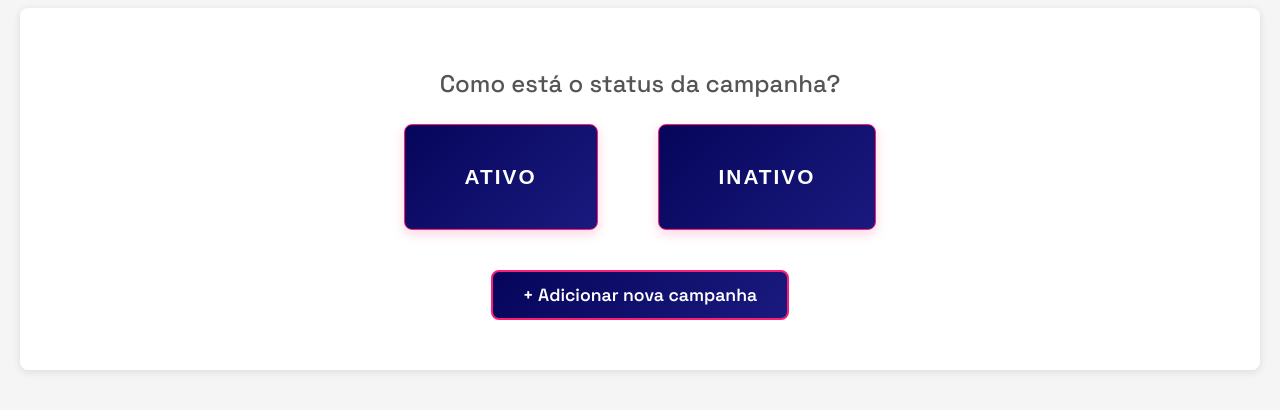
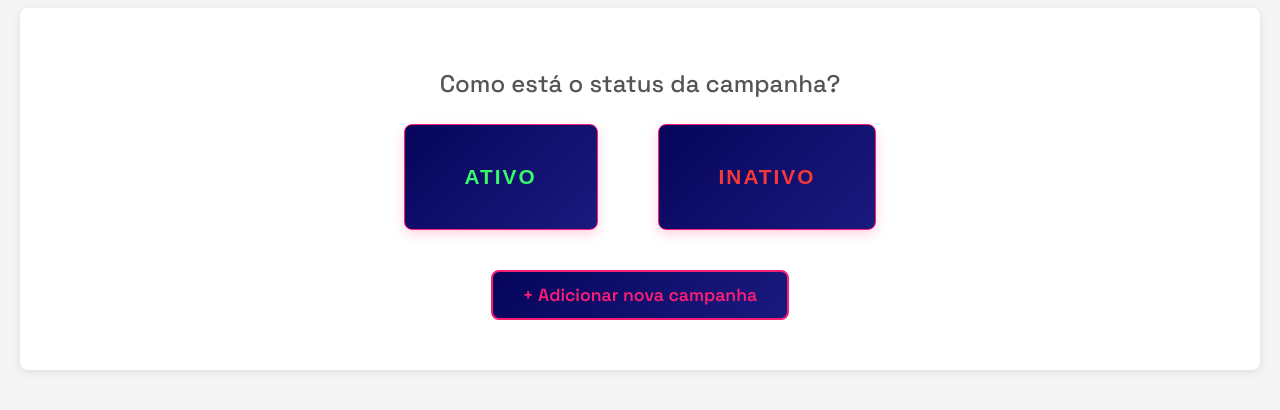
Before and after one commit to felipefock21-dev/Dados-OOH, a plain HTML site: page index.html in a window 1280 px wide. Shown: the part 72-482 px from the top of the page. Drawn offline with Linux system fonts and the light colour scheme; no server answers.

Commit message:
style: Update button text colors - Ativo green, Inativo red, Adicionar pink

```diff
--- a/style.css
+++ b/style.css
@@ -299,7 +299,7 @@ main {
 
 .btn-ativo {
   background: linear-gradient(135deg, #06055b 0%, #1a1a7f 100%);
-  color: white !important;
+  color: rgb(55 249 106) !important;
   padding: 40px 60px !important;
   font-size: 1.3em !important;
   border-radius: 8px !important;
@@ -322,7 +322,7 @@ main {
 
 .btn-inativo {
   background: linear-gradient(135deg, #06055b 0%, #1a1a7f 100%);
-  color: white !important;
+  color: rgb(249 55 55) !important;
   padding: 40px 60px !important;
   font-size: 1.3em !important;
   border-radius: 8px !important;
@@ -353,7 +353,7 @@ main {
   margin: 40px auto 0;
   padding: 12px 30px !important;
   background: linear-gradient(135deg, #06055b 0%, #1a1a7f 100%);
-  color: white !important;
+  color: #fc1e75 !important;
   font-size: 1.1em !important;
   font-weight: 600 !important;
   border: 2px solid #fc1e75 !important;
```
